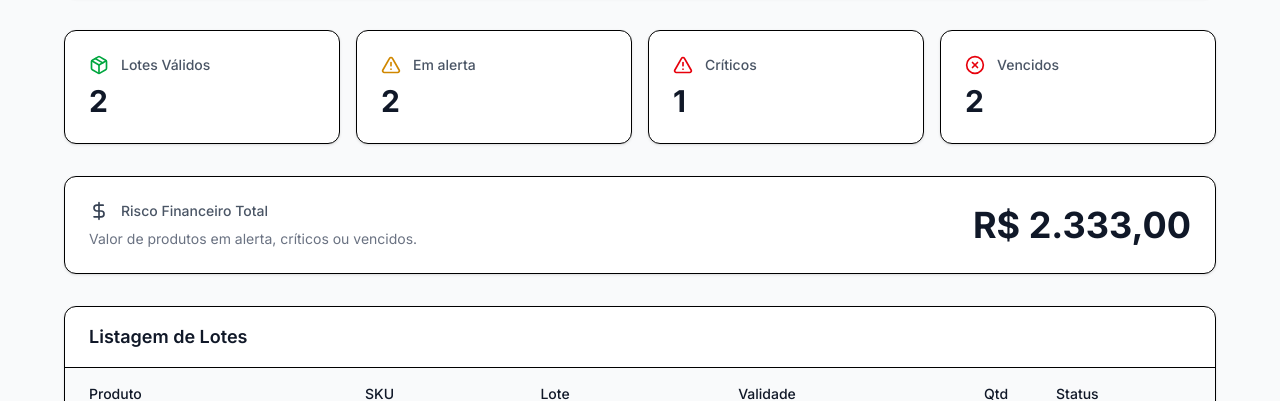
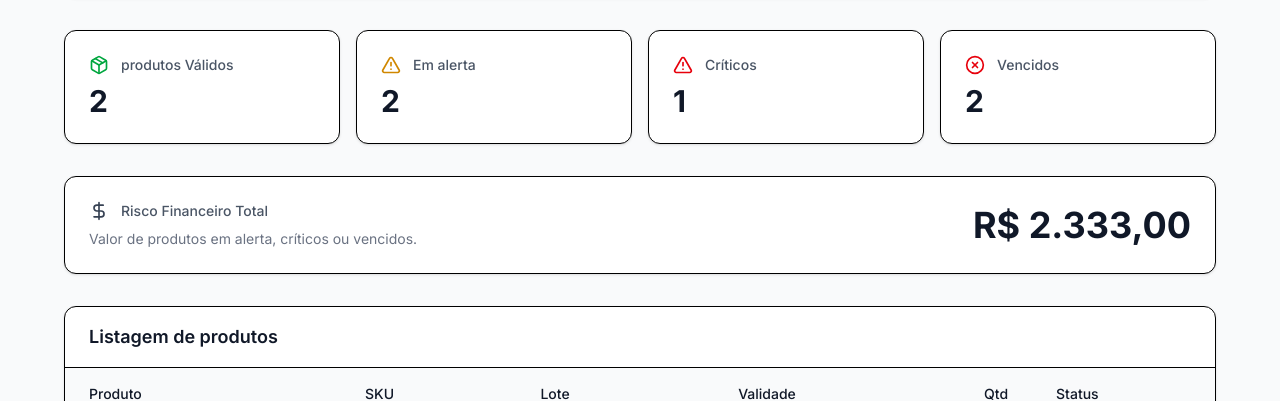
Before and after one commit to cnrnival/smart-inventory, a Next.js app: page /dashboard in a window 1280 px wide. Shown: the part 196-597 px from the top of the page. Built offline with nearby package versions, Linux system fonts and the light colour scheme.

Commit message:
adição da lista de produtos na home comentadas

```diff
--- a/src/app/dashboard/page.tsx
+++ b/src/app/dashboard/page.tsx
@@ -93,7 +93,7 @@
           <div className="rounded-xl border bg-white p-6 shadow-sm">
             <div className="flex items-center gap-3 text-green-600 mb-2">
               <Package size={20} />
-              <h3 className="text-sm font-medium text-gray-600">Lotes Válidos</h3>
+              <h3 className="text-sm font-medium text-gray-600">produtos Válidos</h3>
             </div>
             <p className="text-3xl font-bold text-gray-900">{validBatches.length}</p>
           </div>
@@ -141,10 +141,10 @@
           </p>
         </div>
 
-        {/* Tabela de lotes */}
+        {/* Tabela de produtos */}
         <div className="rounded-xl border bg-white shadow-sm overflow-hidden">
           <div className="border-b px-6 py-4">
-            <h2 className="text-lg font-semibold text-gray-900">Listagem de Lotes</h2>
+            <h2 className="text-lg font-semibold text-gray-900">Listagem de produtos</h2>
           </div>
 
           <div className="overflow-x-auto">
```
